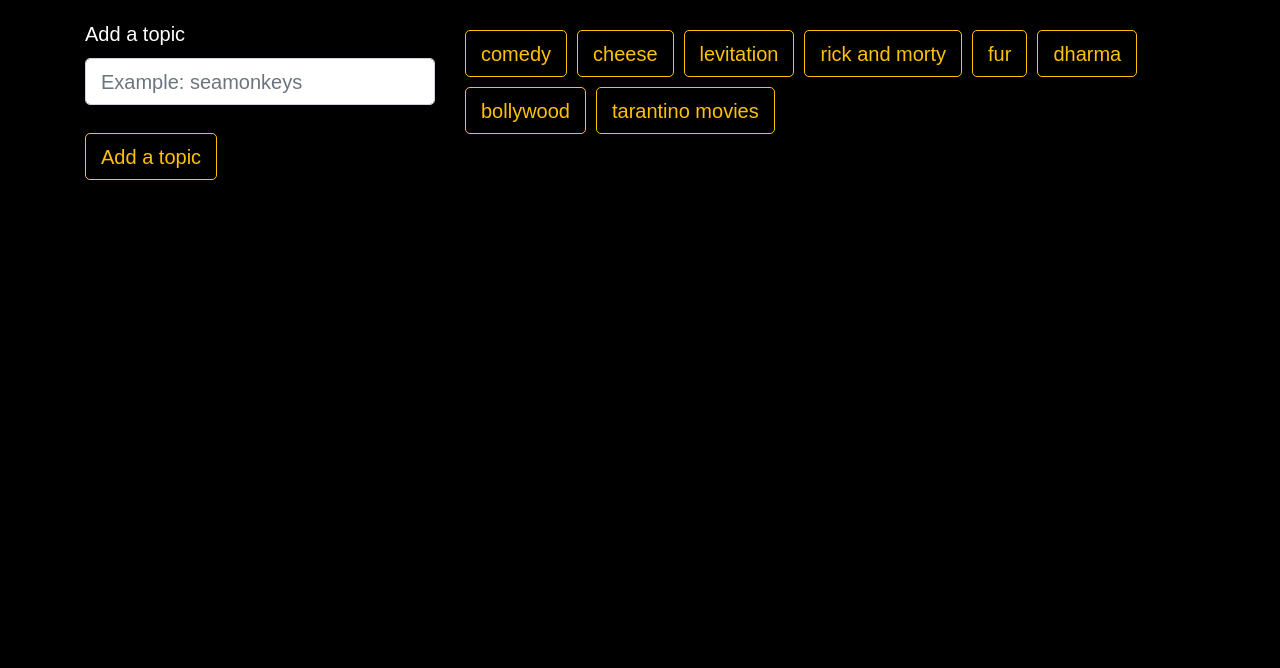
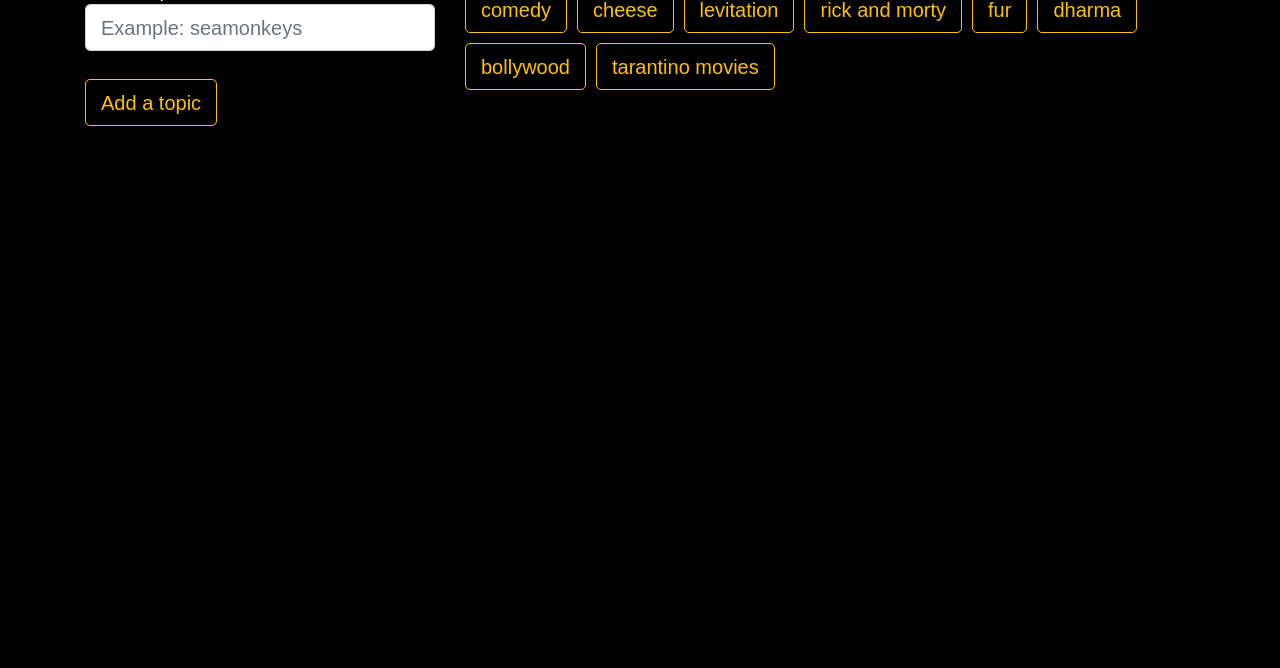
Before and after one commit to kaibili01/GifTastic, a plain HTML site: page index.html in a window 1280 px wide. Shown: the part 132-800 px from the top of the page. Drawn offline with nearby package versions, Linux system fonts and the light colour scheme.

Commit message:
final files

```diff
--- /dev/null
+++ b/assets/css/reset.css
@@ -0,0 +1,48 @@
+/* http://meyerweb.com/eric/tools/css/reset/
+   v2.0 | 20110126
+   License: none (public domain)
+*/
+
+html, body, div, span, applet, object, iframe,
+h1, h2, h3, h4, h5, h6, p, blockquote, pre,
+a, abbr, acronym, address, big, cite, code,
+del, dfn, em, img, ins, kbd, q, s, samp,
+small, strike, strong, sub, sup, tt, var,
+b, u, i, center,
+dl, dt, dd, ol, ul, li,
+fieldset, form, label, legend,
+table, caption, tbody, tfoot, thead, tr, th, td,
+article, aside, canvas, details, embed,
+figure, figcaption, footer, header, hgroup,
+menu, nav, output, ruby, section, summary,
+time, mark, audio, video {
+	margin: 0;
+	padding: 0;
+	border: 0;
+	font-size: 100%;
+	font: inherit;
+	vertical-align: baseline;
+}
+/* HTML5 display-role reset for older browsers */
+article, aside, details, figcaption, figure,
+footer, header, hgroup, menu, nav, section {
+	display: block;
+}
+body {
+	line-height: 1;
+}
+ol, ul {
+	list-style: none;
+}
+blockquote, q {
+	quotes: none;
+}
+blockquote:before, blockquote:after,
+q:before, q:after {
+	content: '';
+	content: none;
+}
+table {
+	border-collapse: collapse;
+	border-spacing: 0;
+}
--- a/index.html
+++ b/index.html
@@ -15,6 +15,7 @@
     <link href="https://fonts.googleapis.com/css?family=Special+Elite" rel="stylesheet">
 
     <!-- CUSTOM CSS -->
+    <link rel="stylesheet" href="assets/css/reset.css" type="text/css">
     <link rel="stylesheet" href="assets/css/style.css" type="text/css">
 
 
```
Also changed, not shown: assets/css/style.css (+13 -0 lines), assets/js/app.js (+10 -39 lines).
